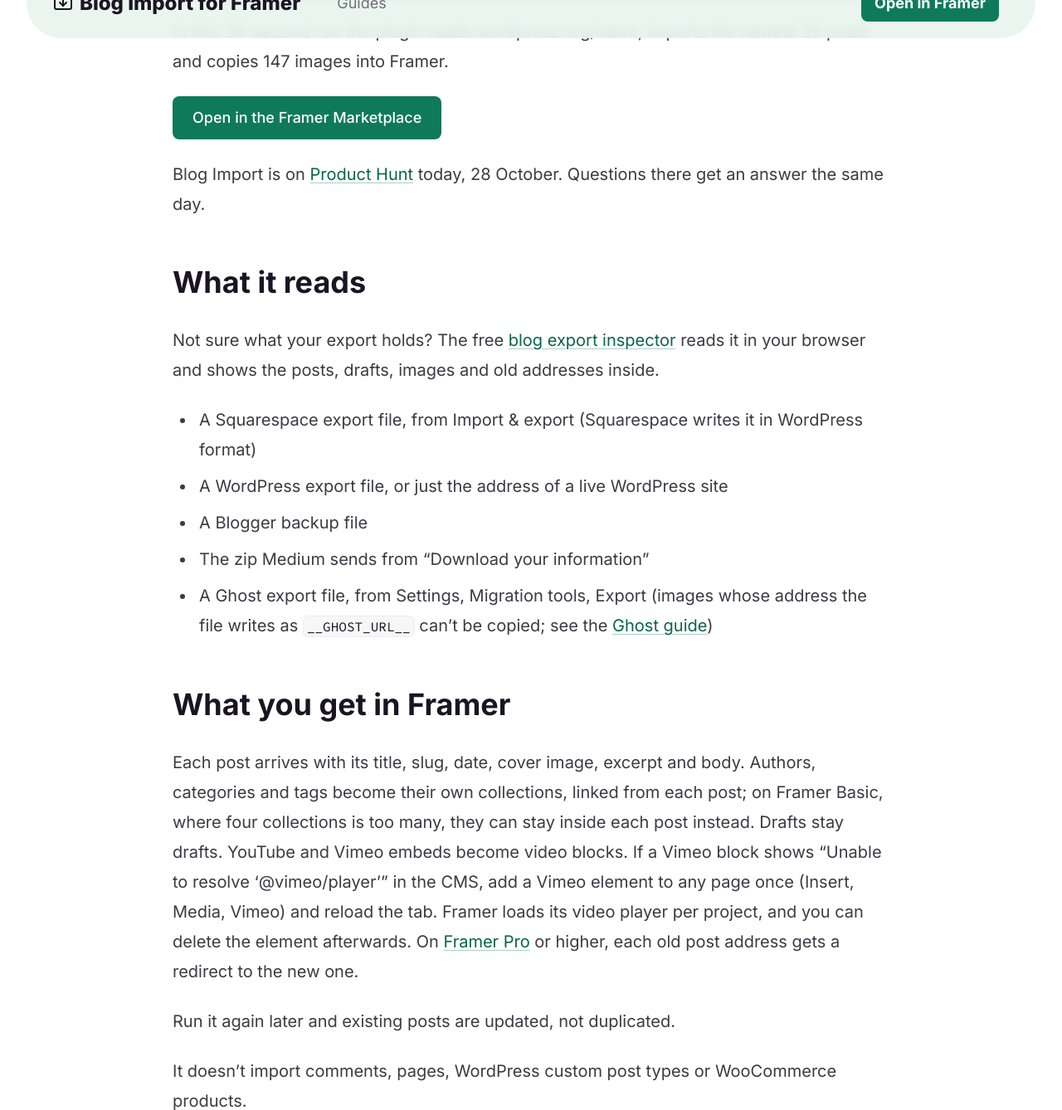
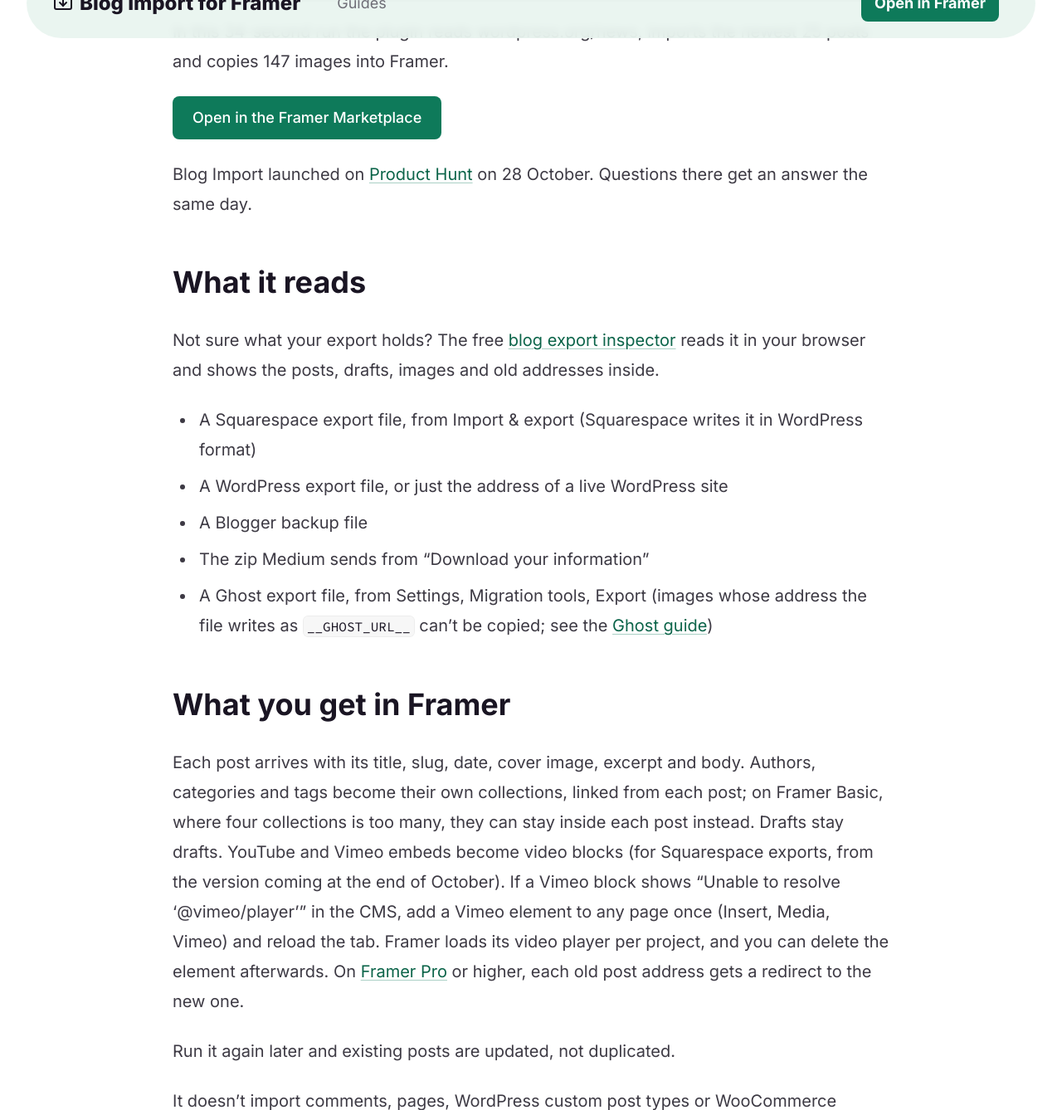
Before and after one commit to keyturnkit/keyturnkit.github.io, a Jekyll site: the page built from blog-import/index.md, in a window 1280 px wide and 1400 px high, scrolled down 1135 px, cut to the strip 62-1400 px from the top of the window. Shown: the whole strip at 83% size. Built offline with Jekyll 4.4.1, drawn with Linux system fonts in a browser that asks for light colours; some of the changed text lies outside the part shown.

Commit message:
Site copy matches the live plugin (V404 audit): Squarespace video, Basic redirects, Medium redirects, license codes, PH date
Co-Authored-By: Claude Opus 5.5 <noreply@anthropic.com>

```diff
--- a/blog-import/index.md
+++ b/blog-import/index.md
@@ -30,7 +30,7 @@ In this 34-second run the plugin reads wordpress.org/news, imports the newest 25
 
 <p><a class="btn btn-primary" href="https://www.framer.com/marketplace/plugins/blog-import-squarespace-wordpress/">Open in the Framer Marketplace</a></p>
 
-Blog Import is on [Product Hunt](https://www.producthunt.com/products/blog-import-for-framer) today, 28 October. Questions there get an answer the same day.
+Blog Import launched on [Product Hunt](https://www.producthunt.com/products/blog-import-for-framer) on 28 October. Questions there get an answer the same day.
 
 ## What it reads
 
@@ -44,7 +44,7 @@ Not sure what your export holds? The free [blog export inspector](/tools/blog-ex
 
 ## What you get in Framer
 
-Each post arrives with its title, slug, date, cover image, excerpt and body. Authors, categories and tags become their own collections, linked from each post; on Framer Basic, where four collections is too many, they can stay inside each post instead. Drafts stay drafts. YouTube and Vimeo embeds become video blocks. If a Vimeo block shows "Unable to resolve '@vimeo/player'" in the CMS, add a Vimeo element to any page once (Insert, Media, Vimeo) and reload the tab. Framer loads its video player per project, and you can delete the element afterwards. On [Framer Pro](https://framer.link/rVPBVzf) or higher, each old post address gets a redirect to the new one.
+Each post arrives with its title, slug, date, cover image, excerpt and body. Authors, categories and tags become their own collections, linked from each post; on Framer Basic, where four collections is too many, they can stay inside each post instead. Drafts stay drafts. YouTube and Vimeo embeds become video blocks (for Squarespace exports, from the version coming at the end of October). If a Vimeo block shows "Unable to resolve '@vimeo/player'" in the CMS, add a Vimeo element to any page once (Insert, Media, Vimeo) and reload the tab. Framer loads its video player per project, and you can delete the element afterwards. On [Framer Pro](https://framer.link/rVPBVzf) or higher, each old post address gets a redirect to the new one.
 
 Run it again later and existing posts are updated, not duplicated.
 
```
Also changed, not shown: other parts of blog-import/index.md (+1 -1 lines), guides/framer-blog-import-plugins-compared.md (+1 -1 lines), guides/leave-wordpress-com.md (+1 -1 lines), guides/medium-blog-to-framer.md (+1 -1 lines), guides/squarespace-import-or-blog-import.md (+1 -1 lines), guides/squarespace-renewal-price-increase.md (+1 -1 lines).
